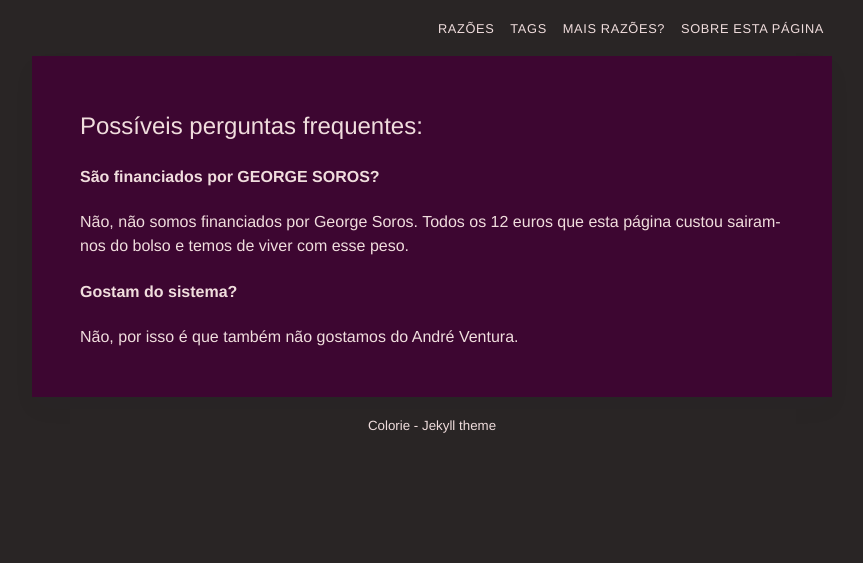
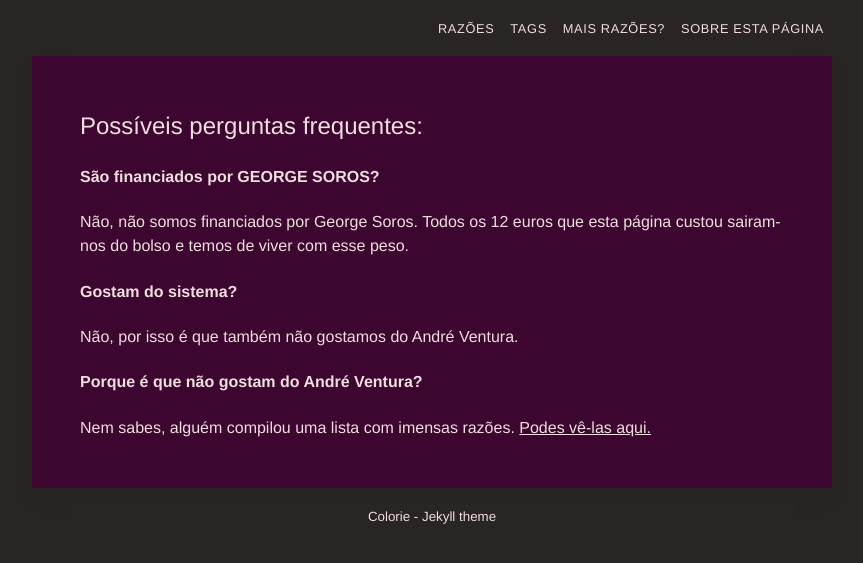
Before and after one commit to votarandreventura/votarandreventura.github.io, a Jekyll site: the page built from _pages/about.md, in a window 1280 px wide. Shown: the top 563 px of the page, without its empty margins (208-1071 px from the left). Built offline with Jekyll 4.4.1, drawn with Linux system fonts in a browser that asks for light colours; some web fonts are replaced.

Commit message:
Update about.md

```diff
--- a/_pages/about.md
+++ b/_pages/about.md
@@ -12,3 +12,7 @@ Não, não somos financiados por George Soros. Todos os 12 euros que esta págin
 #### **Gostam do sistema?**
 
 Não, por isso é que também não gostamos do André Ventura.
+
+#### **Porque é que não gostam do André Ventura?**
+
+Nem sabes, alguém compilou uma lista com imensas razões. [Podes vê-las aqui.](https://votarandreventura.github.io/)
```
